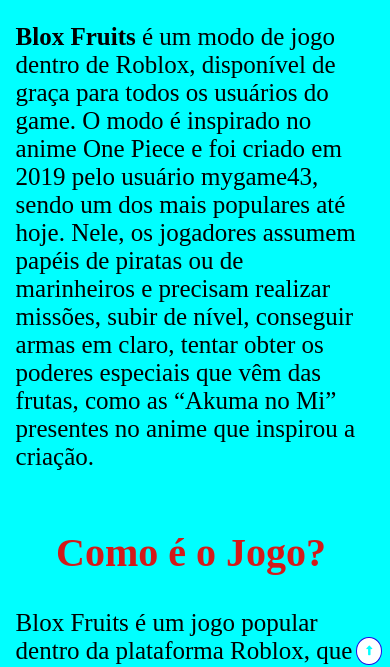
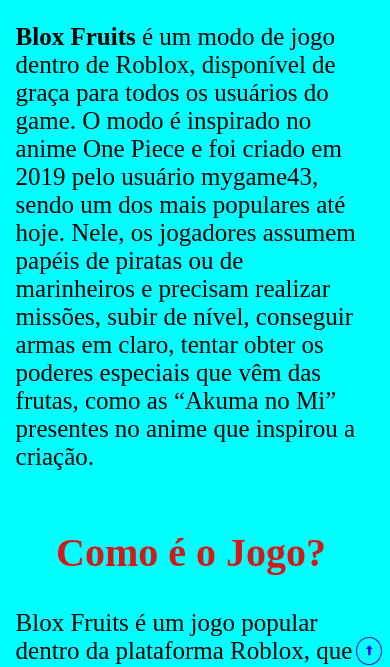
Before and after one commit to Gabriel-Show/BloxFruits, a plain HTML site: page index.html in a window 390 px wide. Shown: the part 171-838 px from the top of the page. Drawn offline with Linux system fonts and the light colour scheme.

Commit message:
mudar
mudar

```diff
--- a/css/footer.css
+++ b/css/footer.css
@@ -39,14 +39,12 @@ footer a{
         right: 2vw;
 
 
-        background-color: white;
         padding: 2vw 2.3vw;
 
         border-radius: 50%;
 
         font-size: 2.5vw;
 
-        color: aqua;
     }
 
 }
```
